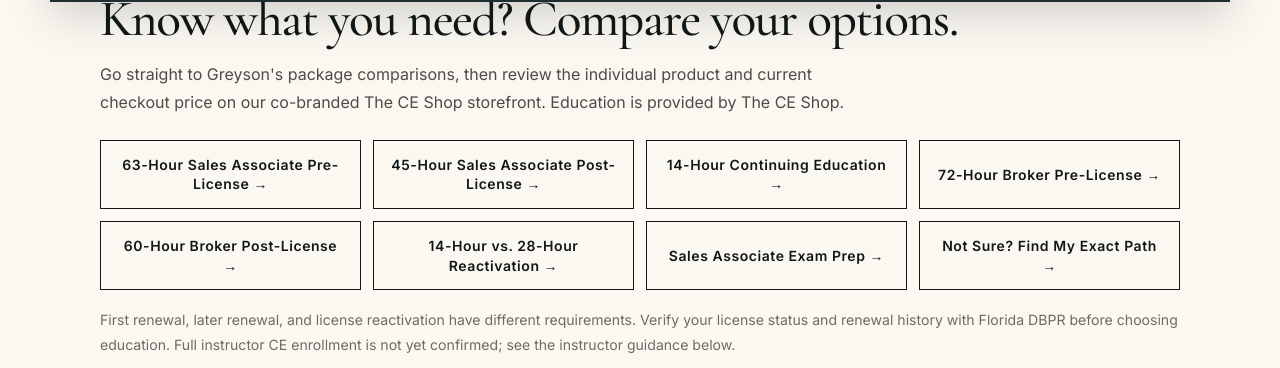
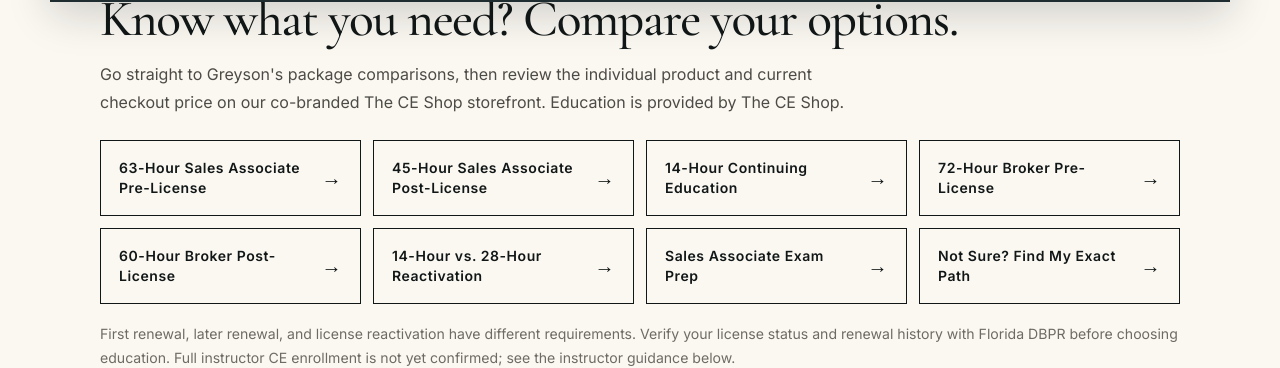
Before and after one commit to BrianLook/Greyson-Institute-Website, a Next.js app: page /courses in a window 1280 px wide. Shown: the part 774-1142 px from the top of the page. Built offline with nearby package versions, Linux system fonts and the light colour scheme.

Commit message:
Align course shortcut labels and arrows without wrapping

```diff
--- a/app/courses/page.tsx
+++ b/app/courses/page.tsx
@@ -285,9 +285,24 @@ export default function CoursesPage() {
               className="licensing-guide-link"
               href={course.href}
               key={course.href}
-              style={{ padding: "14px 16px", minHeight: "66px", lineHeight: 1.4 }}
+              style={{
+                display: "flex",
+                alignItems: "center",
+                justifyContent: "space-between",
+                gap: "14px",
+                padding: "14px 18px",
+                minHeight: "76px",
+                lineHeight: 1.4,
+                textAlign: "left",
+              }}
             >
-              {course.label} →
+              <span style={{ flex: "1 1 auto" }}>{course.label}</span>
+              <span
+                aria-hidden="true"
+                style={{ flexShrink: 0, fontSize: "20px", lineHeight: 1 }}
+              >
+                →
+              </span>
             </Link>
           ))}
         </div>
```
